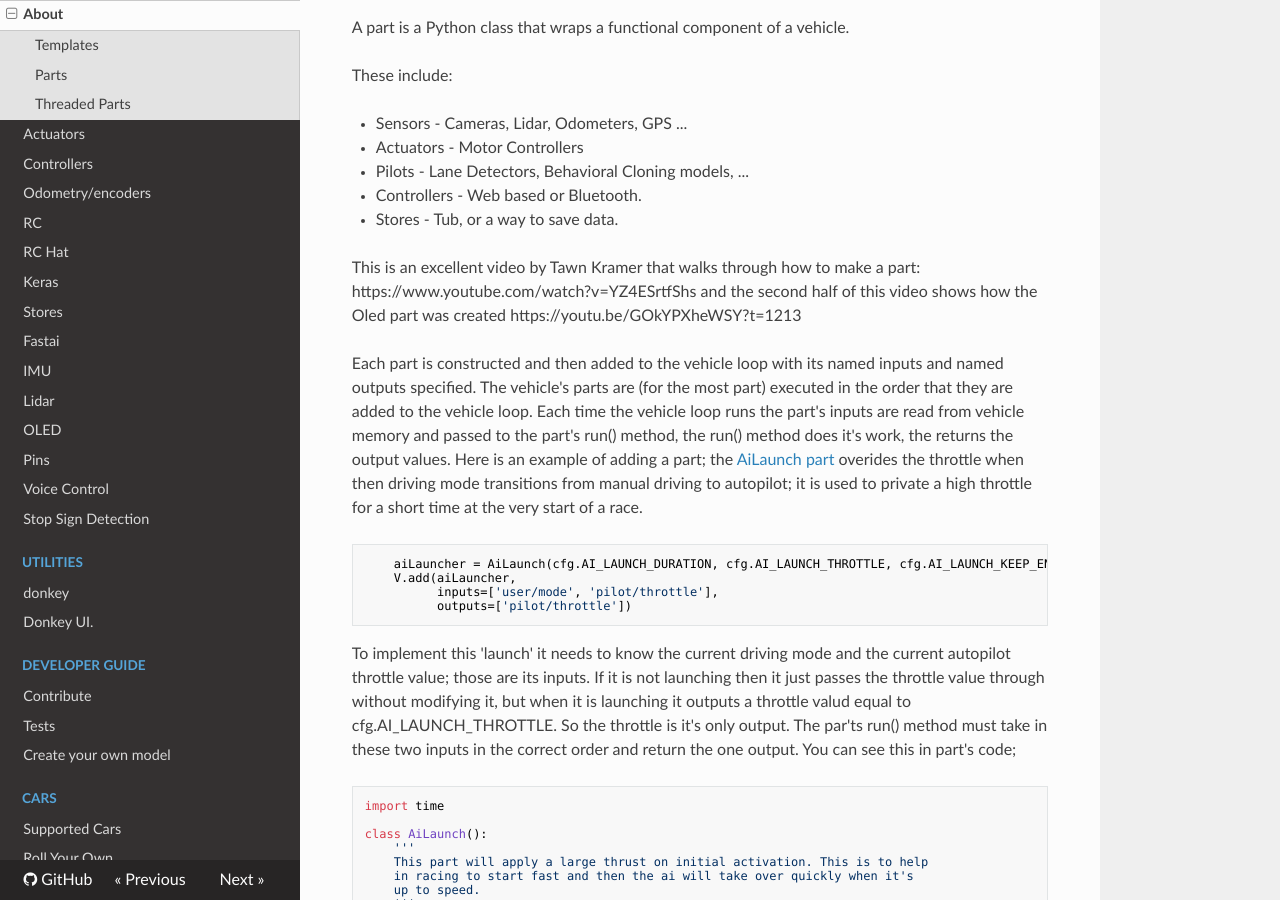
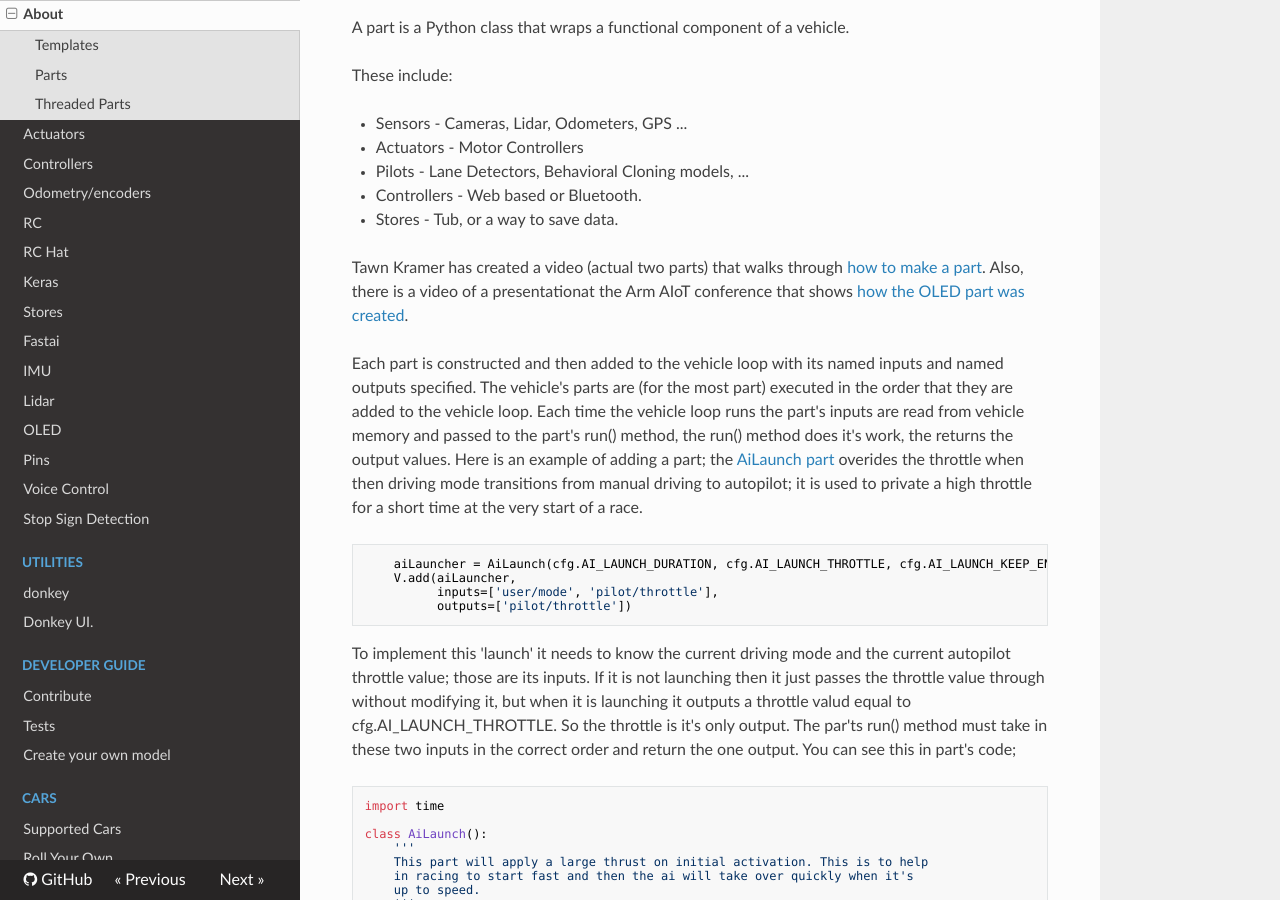
Before and after one commit to autorope/donkeydocs, an MkDocs documentation site: the page built from docs/parts/about.md, in a window 1280 px wide and 900 px high, scrolled down 1672 px. Built offline with MkDocs 1.6.1, drawn with Linux system fonts in a browser that asks for light colours; nearby versions of some CDN libraries.

Commit message:
make video links clickable.

```diff
--- a/docs/parts/about.md
+++ b/docs/parts/about.md
@@ -49,7 +49,7 @@ These include:
 * Controllers - Web based or Bluetooth.
 * Stores - Tub, or a way to save data.
 
-This is an excellent video by Tawn Kramer that walks through how to make a part: https://www.youtube.com/watch?v=YZ4ESrtfShs and the second half of this video shows how the Oled part was created https://youtu.be/GOkYPXheWSY?t=1213
+Tawn Kramer has created a video (actual two parts) that walks through [how to make a part](https://www.youtube.com/watch?v=YZ4ESrtfShs). Also, there is a video of a presentationat the Arm AIoT conference that shows [how the OLED part was created](https://youtu.be/GOkYPXheWSY?t=1213).
 
 Each part is constructed and then added to the vehicle loop with its named inputs and named outputs specified.  The vehicle's parts are (for the most part) executed in the order that they are added to the vehicle loop.  Each time the vehicle loop runs the part's inputs are read from vehicle memory and passed to the part's run() method, the run() method does it's work, the returns the output values.  Here is an example of adding a part; the [AiLaunch part](https://github.com/autorope/donkeycar/blob/main/donkeycar/parts/launch.py) overides the throttle when then driving mode transitions from manual driving to autopilot; it is used to private a high throttle for a short time at the very start of a race.
 
```
